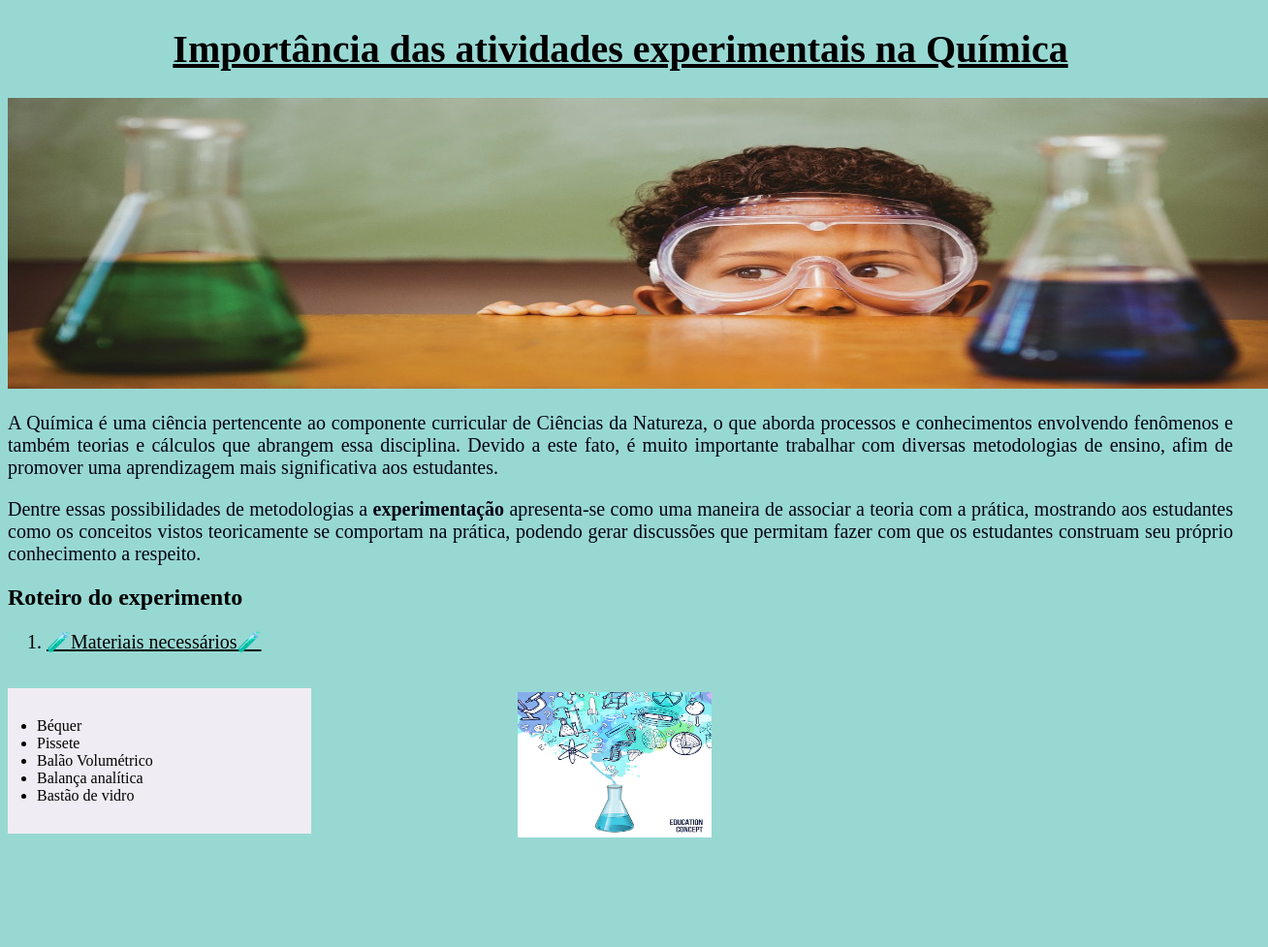
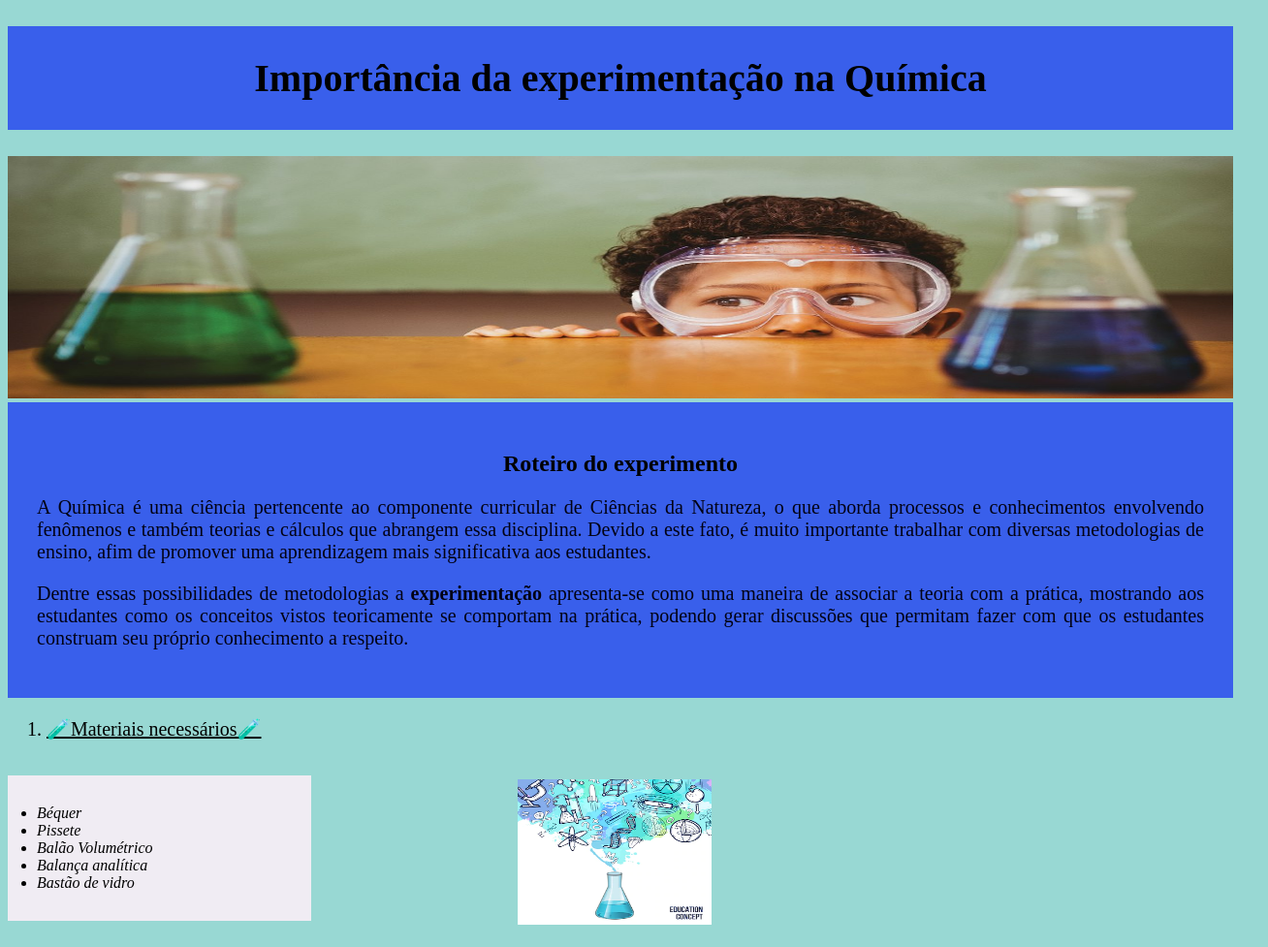
Before and after one commit to ThaizAntiszko/turmaN-3tri, a plain HTML site: page index.html in a window 1280 px wide. Shown: the whole page at 97% size, 1308 px wide, since content can reach past the window. Before the commit the page ends 896 px from the top, so only its background shows below. Drawn offline with Linux system fonts and the light colour scheme.

Commit message:
Add files via upload
Criação da segunda página html

```diff
--- a/index.html
+++ b/index.html
@@ -1,27 +1,33 @@
 <!DOCTYPE html>
 <html>
+
 <head>
-    <meta charset='utf-8'>
-    <meta http-equiv='X-UA-Compatible' content='IE=edge'>
-    <title>Química</title>
-    <link rel="stylesheet" href="style.css">
-    <meta name='viewport' content='width=device-width, initial-scale=1'>
-    <link rel='stylesheet' type='text/css' media='screen' href='main.css'>
-    <script src='main.js'></script>
+  <meta charset='utf-8'>
+  <title>Química</title>
+  <link rel="stylesheet" href="style.css">
 </head>
-    <body>
 
-      <h1><u>Importância das atividades experimentais na Química</u></h1>
-      <img id="imagem1" src = "banner.jpg">
+<body>
+  <header>
+    <h1 class="título principal">Importância da experimentação na Química </h1>
+  </header>
+  <img id="imagem1" src="banner.jpg">
+  <div class="principal">
+    <h2><strong>Roteiro do experimento</strong> </h2>
+    <p>A Química é uma ciência pertencente ao componente curricular de Ciências da Natureza, o que aborda processos e
+      conhecimentos envolvendo fenômenos e também teorias e cálculos que abrangem essa disciplina. Devido a este fato, é
+      muito importante trabalhar com diversas metodologias de ensino, afim de promover uma aprendizagem mais
+      significativa aos estudantes.</p>
+    <p id="missão">Dentre essas possibilidades de metodologias a <strong>experimentação</strong> apresenta-se como uma
+      maneira de
+      associar a teoria com a prática, mostrando aos estudantes como os conceitos vistos teoricamente se comportam na
+      prática, podendo gerar discussões que permitam fazer com que os estudantes construam seu próprio conhecimento a
+      respeito. </p>
 
+  </div>
 
-<div>
-      <p>A Química é uma ciência pertencente ao componente curricular de Ciências da Natureza, o que aborda processos e conhecimentos envolvendo fenômenos e também teorias e cálculos que abrangem essa disciplina. Devido a este fato, é muito importante trabalhar com diversas metodologias de ensino, afim de promover uma aprendizagem mais significativa aos estudantes.</p>
-    <p>Dentre essas possibilidades de metodologias a <strong>experimentação</strong> apresenta-se como uma maneira de associar a teoria com a prática, mostrando aos estudantes como os conceitos vistos teoricamente se comportam na prática, podendo gerar discussões que permitam fazer com que os estudantes construam seu próprio conhecimento a respeito. </p>
-  </div>
-  <h2><strong>Roteiro do experimento</strong> </h2>
-    <div>
-  <ol>
+  <div class="materiais">
+    <ol>
       <li><u>🧪Materiais necessários🧪</u></li>
 
     </ol>
@@ -34,8 +40,9 @@
       <li>Bastão de vidro</li>
 
     </ul>
-    <img id="imagem2" src = "imagem.webp">
+    <img id="imagem2" src="imagem.webp">
   </div>
 
-    </body>
+</body>
+
 </html>
--- /dev/null
+++ b/produtos.css
@@ -0,0 +1,29 @@
+header {
+    background-color: rgb(202, 136, 182);
+    padding: 20px 0;
+}
+
+.caixa {
+    position: relative;
+    width: 940px;
+    margin: 0 auto;
+}
+
+nav li {
+    display: inline;
+    margin: 0 0 0 15px;
+}
+
+nav a {
+    text-transform: uppercase;
+    color: black;
+    font-weight: bold;
+    font-size: 22px;
+    text-decoration: none;
+}
+
+nav {
+    position: absolute;
+    top: 80px;
+    right: 0;
+}
--- /dev/null
+++ b/reset.css
@@ -0,0 +1,48 @@
+/* http://meyerweb.com/eric/tools/css/reset/
+   v2.0 | 20110126
+   License: none (public domain)
+*/
+
+html, body, div, span, applet, object, iframe,
+h1, h2, h3, h4, h5, h6, p, blockquote, pre,
+a, abbr, acronym, address, big, cite, code,
+del, dfn, em, img, ins, kbd, q, s, samp,
+small, strike, strong, sub, sup, tt, var,
+b, u, i, center,
+dl, dt, dd, ol, ul, li,
+fieldset, form, label, legend,
+table, caption, tbody, tfoot, thead, tr, th, td,
+article, aside, canvas, details, embed,
+figure, figcaption, footer, header, hgroup,
+menu, nav, output, ruby, section, summary,
+time, mark, audio, video {
+	margin: 0;
+	padding: 0;
+	border: 0;
+	font-size: 100%;
+	font: inherit;
+	vertical-align: baseline;
+}
+/* HTML5 display-role reset for older browsers */
+article, aside, details, figcaption, figure,
+footer, header, hgroup, menu, nav, section {
+	display: block;
+}
+body {
+	line-height: 1;
+}
+ol, ul {
+	list-style: none;
+}
+blockquote, q {
+	quotes: none;
+}
+blockquote:before, blockquote:after,
+q:before, q:after {
+	content: '';
+	content: none;
+}
+table {
+	border-collapse: collapse;
+	border-spacing: 0;
+}
--- a/style.css
+++ b/style.css
@@ -1,43 +1,73 @@
-body{
+body {
     background-color: rgb(152, 216, 211);
 }
-h1{
+
+h1 {
     font-size: 40px;
     color: black;
     text-align: center;
 }
-p{
+
+#imagem1 {
+    width: 100%;
+    height: 250px;
+
+
+
+}
+
+.principal {
+    background-color: rgba(10, 34, 247, 0.664);
+    padding: 30px;
+}
+
+.título-principal {
+    text-align: center;
+}
+
+h2 {
+    text-align: center;
+}
+
+p {
     font-size: 20px;
     color: rgb(2, 2, 20);
     text-align: justify;
 }
-#imagem1{
-width: 1300px;
-height: 300px;
-margin: 0%;
 
+#missão {
+    font-size: 20px;
+}
 
+em strong {
+    color: crimson;
+}
 
+.itens {
+    font-style: italic;
+}
 
-}
-ol{
+ol {
     font-size: 20px;
 
 
 }
-.itens{
+
+.itens {
     background-color: rgb(240, 236, 243);
     padding: 30px;
     li
 }
-ul{
+
+ul {
     display: inline-block;
-    vertical-align:top;
+    vertical-align: top;
     width: 20%;
     margin-right: 15%;
 
 }
-#imagem2{
+
+#imagem2 {
     width: 200px;
     height: 150px;
     padding: 20px;
```
Also changed, not shown: Produtos.html (added, +52 -0 lines), desidade.jpg (added), fosfo.jpg (added), ph.jpg (added), produto.jpg (added).
